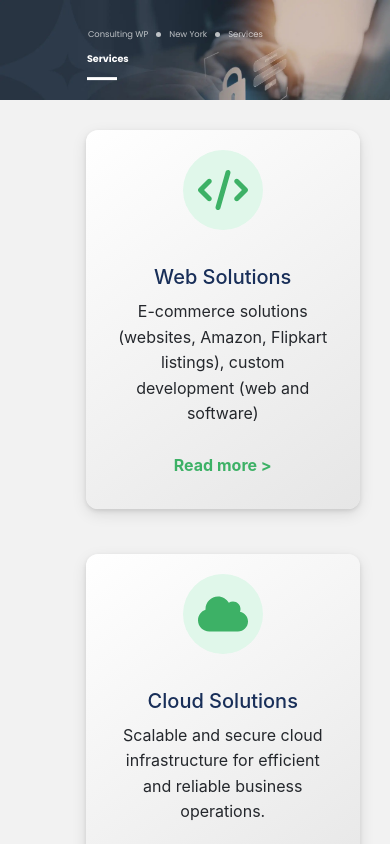
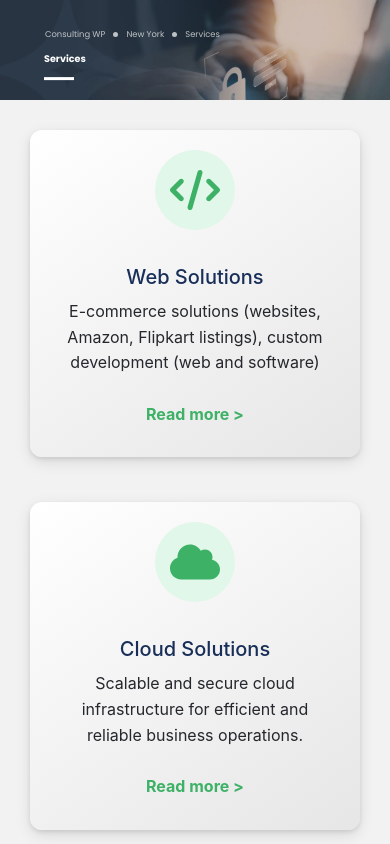
Before and after one commit to varshiniI3/services, a React (Create React App) app in the folder app/: page / in a window 390 px wide. Shown: the top 844 px of the page. Built offline with nearby package versions, Linux system fonts and the light colour scheme.

Commit message:
mobile view

```diff
--- a/app/src/components/Header.css
+++ b/app/src/components/Header.css
@@ -175,7 +175,7 @@
   .header-content {
     font-size: 14px; /* Smaller font size */
     left: 10px; /* Adjust as needed */
-    padding-left: 10%;
+    padding-left: 5%;
   }
   /* .header-info{
     padding-left: 10%;
@@ -197,7 +197,7 @@
 
 @media (max-width: 480px) {
   .header {
-    height: 100px; /* Adjust for smaller mobile screens */
+    height: 100px; /* Adjust for smaller mobile screens */;
   }
 
   .header-content {
@@ -219,7 +219,7 @@
   }
 
   .header-content{
-    padding-left: 21%;
+    padding-left: 10%;
   }
   .header-info{
     padding-left: 1px;
--- a/app/src/components/ServicesGrid.css
+++ b/app/src/components/ServicesGrid.css
@@ -81,11 +81,11 @@ a:hover {
   }
 
   .breadcrumbs {
-    left:15%;
+    left: 15%;
   }
+
   .services-list {
     grid-template-columns: repeat(2, 1fr); /* Two cards per row */
-    /* margin-left: 15%; */
   }
 }
 
@@ -93,21 +93,21 @@ a:hover {
   .services-page {
     width: 90%;
   }
+
   .breadcrumbs {
-    left:15%;
+    left: 15%;
   }
 
   .services-list {
     grid-template-columns: repeat(2, 1fr); /* Two cards per row */
-    /* margin-left: 15%; */
   }
 }
 
 @media (max-width: 768px) {
   .services-list {
     grid-template-columns: 1fr; /* One card per row */
-    /* margin-left: 15%; */
-    width: 80%;
+    width: 100%;
+    margin-left: 0;
   }
 
   .breadcrumbs {
@@ -117,20 +117,18 @@ a:hover {
     transform: translateX(0); /* Centering adjustment */
     width: 100%; /* Adjust the width if necessary */
     text-align: center;
-    left:15%;
   }
 
   .sidebar {
-    width: 80%;
-    margin-left: 15%;
+    width: 100%;
+    margin-left: 0;
   }
-
 }
 
 @media (max-width: 576px) {
   .services-list {
     width: 100%;
-    /* margin-left: 15%; */
+    margin-left: 0;
   }
 
   .sidebar {
@@ -142,15 +140,21 @@ a:hover {
     width: 100%;
     padding: 10px;
   }
+
   .breadcrumbs {
-    left:15%;
+    justify-content: center; /* Center align breadcrumbs */
+    padding: 10px;
+    position: relative;
+    transform: translateX(0); /* Centering adjustment */
+    width: 100%; /* Adjust the width if necessary */
+    text-align: center;
   }
 }
 
 @media (max-width: 480px) {
   .services-list {
     width: 100%;
-    margin-left: 15%;
+    margin-left: 0;
   }
 
   .sidebar {
@@ -162,7 +166,13 @@ a:hover {
     width: 100%;
     padding: 10px;
   }
+
   .breadcrumbs {
-    left:15%;
+    justify-content: center; /* Center align breadcrumbs */
+    padding: 10px;
+    position: relative;
+    transform: translateX(0); /* Centering adjustment */
+    width: 100%; /* Adjust the width if necessary */
+    text-align: center;
   }
 }
```
